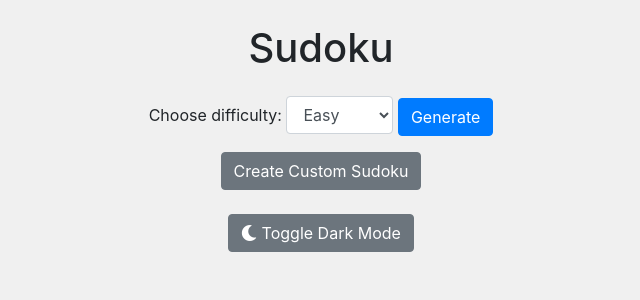
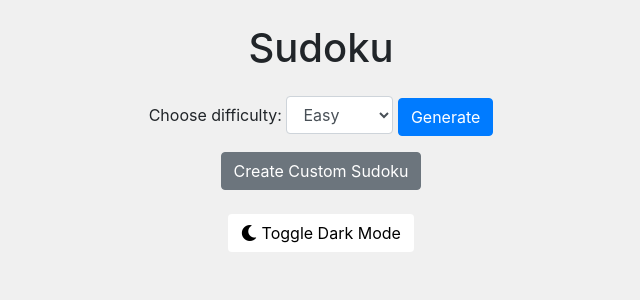
Before and after one commit to notnuff/MTSD-lab4, a Flask app: page / in a window 1280 px wide. Shown: the top 300 px of the page, without its empty margins (319-959 px from the left). Run offline with Flask 2, Linux system fonts and the light colour scheme; some libraries are stand-ins or nearby versions.

Commit message:
Added more effects for color mode button

```diff
--- a/templates/index.html
+++ b/templates/index.html
@@ -64,12 +64,38 @@
             display: block;
             font-size: 0.875rem;
         }
+        .icon-animate {
+            transition: transform 0.5s ease;
+        }
+        .icon-animate.rotate {
+            transform: rotate(360deg);
+        }
+        .dark-mode-btn {
+            background-color: black;
+            color: white;
+            transition: background-color 0.5s ease, color 0.5s ease;
+        }
+        .light-mode-btn {
+            background-color: white;
+            color: black;
+            transition: background-color 0.5s ease, color 0.5s ease;
+        }
     </style>
     <script>
         document.addEventListener("DOMContentLoaded", function() {
             const darkMode = localStorage.getItem('dark-mode');
+            const toggleButton = document.getElementById('toggleDarkMode');
             if (darkMode === 'enabled') {
                 document.body.classList.add('dark-mode');
+                toggleButton.classList.add('dark-mode-btn');
+                toggleButton.classList.remove('light-mode-btn');
+                document.getElementById('icon-moon').style.display = 'none';
+                document.getElementById('icon-sun').style.display = 'inline';
+            } else {
+                toggleButton.classList.add('light-mode-btn');
+                toggleButton.classList.remove('dark-mode-btn');
+                document.getElementById('icon-sun').style.display = 'none';
+                document.getElementById('icon-moon').style.display = 'inline';
             }
         });
     </script>
@@ -92,8 +118,9 @@
             <a href="/custom" class="btn btn-secondary" data-toggle="tooltip" title="Create your custom Sudoku">Create Custom Sudoku</a>
         </div>
         <div class="text-center mb-4">
-            <button type="button" id="toggleDarkMode" class="btn btn-secondary">
-                <i class="fas fa-moon"></i>
+            <button type="button" id="toggleDarkMode" class="btn">
+                <i id="icon-moon" class="fas fa-moon icon-animate"></i>
+                <i id="icon-sun" class="fas fa-sun icon-animate"></i>
                 Toggle Dark Mode
             </button>
         </div>
@@ -144,14 +171,29 @@
             $('[data-toggle="tooltip"]').tooltip();
             const toggleDarkMode = document.getElementById('toggleDarkMode');
             const body = document.body;
+            const iconMoon = document.getElementById('icon-moon');
+            const iconSun = document.getElementById('icon-sun');
 
             toggleDarkMode.addEventListener('click', () => {
                 body.classList.toggle('dark-mode');
-                if (body.classList.contains('dark-mode')) {
-                    localStorage.setItem('dark-mode', 'enabled');
-                } else {
-                    localStorage.setItem('dark-mode', 'disabled');
-                }
+                iconMoon.classList.toggle('rotate');
+                iconSun.classList.toggle('rotate');
+
+                setTimeout(() => {
+                    if (body.classList.contains('dark-mode')) {
+                        iconMoon.style.display = 'none';
+                        iconSun.style.display = 'inline';
+                        toggleDarkMode.classList.add('dark-mode-btn');
+                        toggleDarkMode.classList.remove('light-mode-btn');
+                        localStorage.setItem('dark-mode', 'enabled');
+                    } else {
+                        iconSun.style.display = 'none';
+                        iconMoon.style.display = 'inline';
+                        toggleDarkMode.classList.add('light-mode-btn');
+                        toggleDarkMode.classList.remove('dark-mode-btn');
+                        localStorage.setItem('dark-mode', 'disabled');
+                    }
+                }, 125);
             });
         });
     </script>
```
